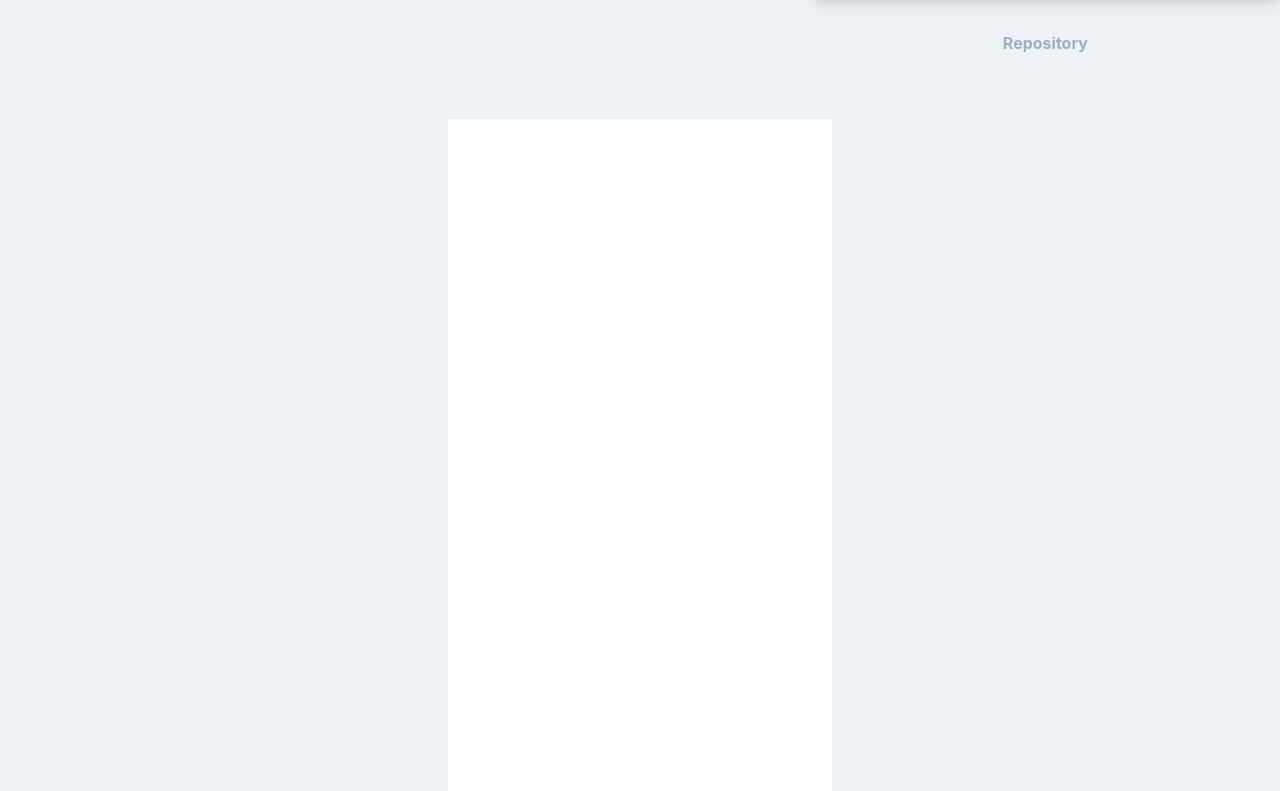
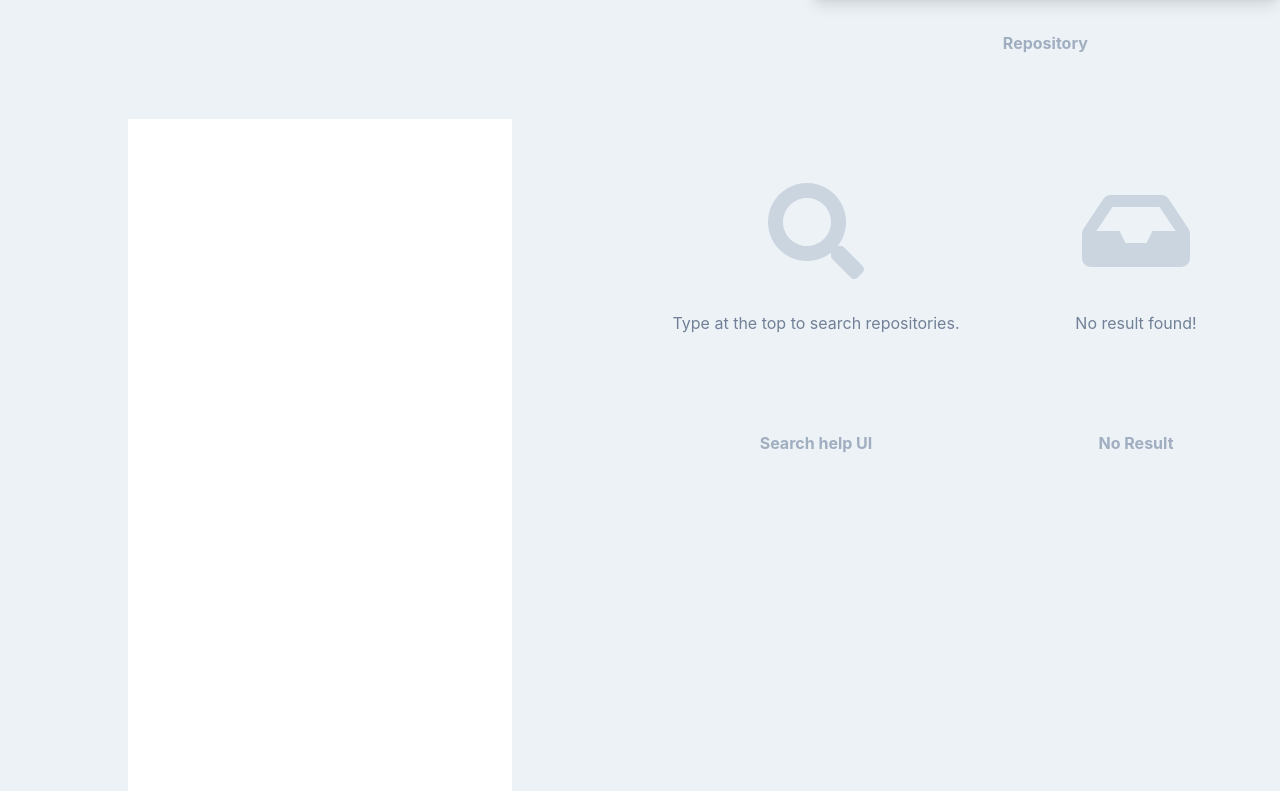
Before and after one commit to React-in-Thai/react-typeahead-practice, a React (Create React App) app: page / in a window 1280 px wide. Shown: the part 1069-1860 px from the top of the page. Built offline with nearby package versions, Linux system fonts and the light colour scheme.

Commit message:
add SearchUI

```diff
--- a/src/App.tsx
+++ b/src/App.tsx
@@ -5,6 +5,8 @@ import TextInput from "./components/TextInput";
 import Avatar from "./components/Avatar";
 import Repository from "./components/Repository";
 import Screen from './components/Screen';
+import SearchHelpUI from './components/SearchHelpUI';
+import SearchNoResult from './components/SearchNoResult';
 
 function App() {
   return (
@@ -47,10 +49,22 @@ function App() {
               Repository
             </caption>
           </div>
-          <div className="flex-shrink-0 w-full max-w-full text-center">
+          <div className="flex-shrink-0 w-1/2 max-w-full text-center">
             <Screen />
             <caption className="text-center font-bold text-gray-500 text-base block py-8 pointer-events-none">
               Screen
+            </caption>
+          </div>
+          <div className="w-1/4 flex-1 max-w-full text-center">
+            <SearchHelpUI />
+            <caption className="text-center font-bold text-gray-500 text-base block py-8 pointer-events-none">
+              Search help UI
+            </caption>
+          </div>
+          <div className="w-1/4 flex-1 max-w-full text-center">
+            <SearchNoResult />
+            <caption className="text-center font-bold text-gray-500 text-base block py-8 pointer-events-none">
+              No Result
             </caption>
           </div>
         </div>
--- /dev/null
+++ b/src/components/SearchHelpUI.tsx
@@ -0,0 +1,14 @@
+import React from "react";
+import { FontAwesomeIcon } from "@fortawesome/react-fontawesome";
+import { faSearch } from "@fortawesome/free-solid-svg-icons";
+
+const SearchHelpUI = () => {
+  return (
+    <div className="my-16">
+      <FontAwesomeIcon icon={faSearch} size="6x" className="text-gray-400" />
+      <p className="my-8 text-gray-600">Type at the top to search repositories.</p>
+    </div>
+  );
+};
+
+export default SearchHelpUI;
--- /dev/null
+++ b/src/components/SearchNoResult.tsx
@@ -0,0 +1,14 @@
+import React from "react";
+import { FontAwesomeIcon } from "@fortawesome/react-fontawesome";
+import { faInbox } from "@fortawesome/free-solid-svg-icons";
+
+const SearchNoResult = () => {
+  return (
+    <div className="my-16">
+      <FontAwesomeIcon icon={faInbox} size="6x" className="text-gray-400" />
+      <p className="my-8 text-gray-600">No result found!</p>
+    </div>
+  );
+};
+
+export default SearchNoResult;
```
Also changed, not shown: 1 other file (tests, documents, lock files or other folders).
